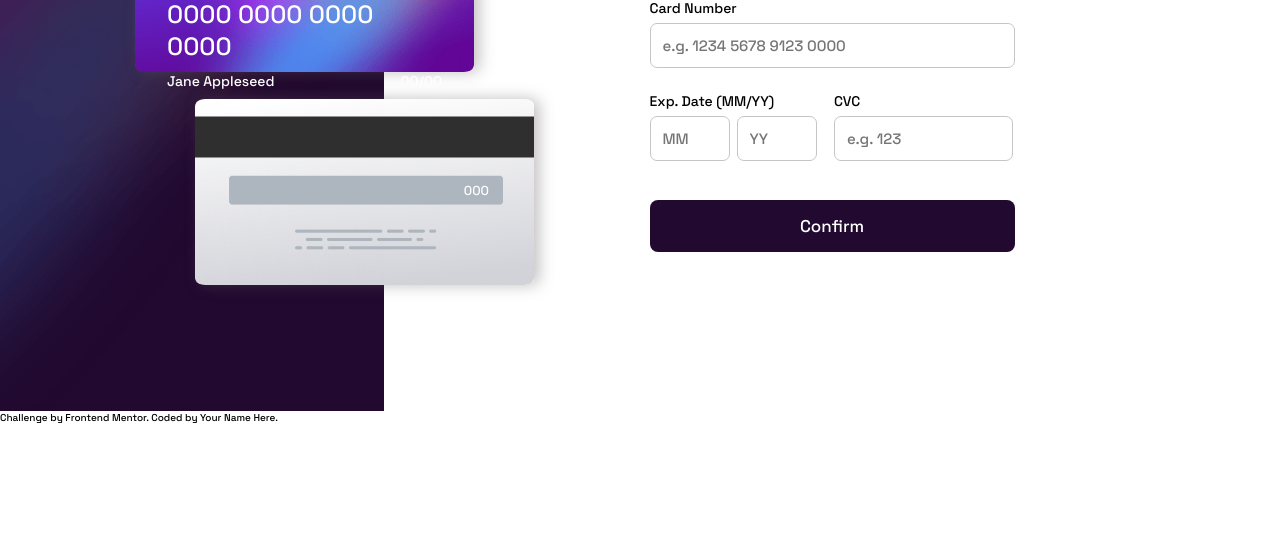
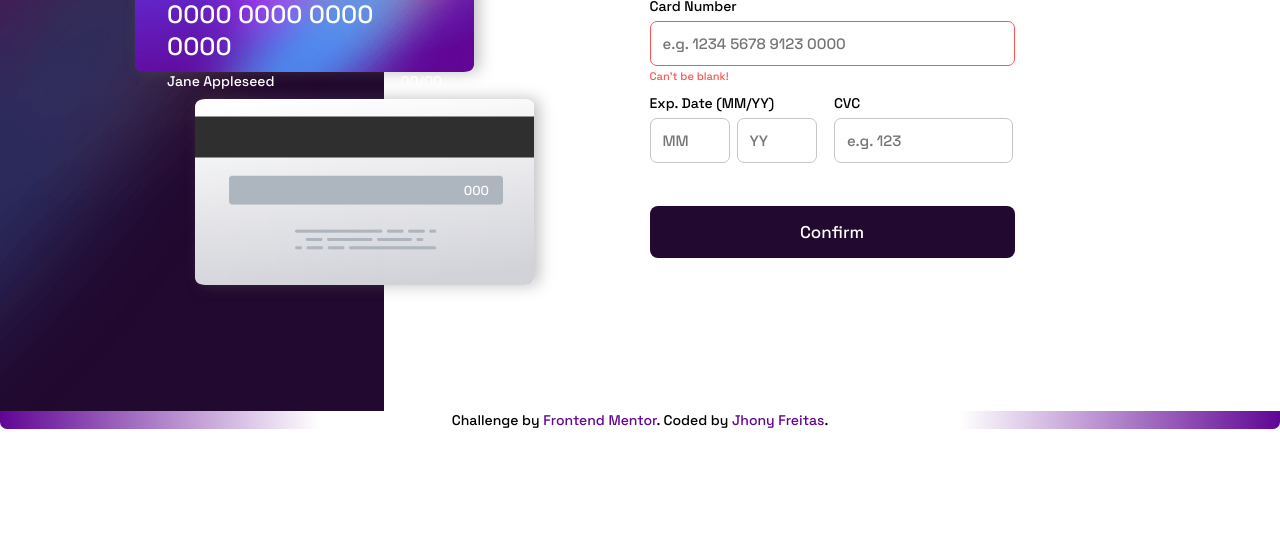
Before and after one commit to setDevJohn/interactive-card-form, a plain HTML site: page index.html in a window 1280 px wide. Shown: the part 254-800 px from the top of the page. Drawn offline with Linux system fonts and the light colour scheme.

Commit message:
Arrumando inputs dentro de div para inteção

```diff
--- a/index.html
+++ b/index.html
@@ -36,21 +36,42 @@
     <section class="card-form">
       <div class="card-details">
         <form action="" class="form">
+
           <p>Cardholder Name</p>
-          <input type="text" placeholder="e.g. Jane Appleseed"></input>
+          <div class="verification">
+            <input type="text" placeholder="e.g. Jane Appleseed"></input>
+            <span class="span-blank">Can't be blank!</span>
+          </div>
 
           <p>Card Number</p>
-          <input type="number" placeholder="e.g. 1234 5678 9123 0000"></input>
+          <div class="verification blank">
+            <input type="number" placeholder="e.g. 1234 5678 9123 0000"></input>
+            <span class="span-blank">Can't be blank!</span>
+            <span class="span-wrong">Wrong format, numbers only</span>
+          </div>
 
           <div class="date">
             <p>Exp. Date (MM/YY)</p>
-            <input type="number" placeholder="MM"></input>
-            <input type="number" placeholder="YY"></input>
+            <div class="verification">
+              <input type="number" placeholder="MM"></input>
+              <span class="span-blank">Can't be blank!</span>
+              <span class="span-wrong">Wrong format, numbers only</span>
+            </div>
+
+            <div class="verification">
+              <input type="number" placeholder="YY"></input>
+              <span class="span-blank">Can't be blank!</span>
+              <span class="span-wrong">Wrong format, numbers only</span>
+            </div>
           </div>
 
           <div class="cvc">
             <p>CVC</p>
-            <input type="number" placeholder="e.g. 123">
+            <div class="verification">
+              <input type="number" placeholder="e.g. 123">
+              <span class="span-blank">Can't be blank!</span>
+              <span class="span-wrong">Wrong format, numbers only</span>
+            </div>
           </div>
         </form>
 
@@ -76,9 +97,11 @@
     </section>
   </main>
 
-  <div class="attribution">
+  <footer class="attribution">
     Challenge by <a href="https://www.frontendmentor.io?ref=challenge" target="_blank">Frontend Mentor</a>.
-    Coded by <a href="#">Your Name Here</a>.
-  </div>
+    Coded by <a href="https://github.com/jhonyfreitasdev">Jhony Freitas</a>.
+  </footer>
+
+  <script src="src/js/index.js"></script>
 </body>
 </html>
--- a/src/css/style.css
+++ b/src/css/style.css
@@ -82,12 +82,13 @@
     font-size: 1.4rem;
 }
 
+
 .card-details .form input{
     font-size: 1.5rem;
     border-radius: 7px;
     border: solid 1px rgb(200, 196, 196);
+    margin-bottom: 3px;
     padding: 12px;
-    margin: 6px 0 24px 0;
     width: 100%;
 }
 
@@ -101,7 +102,8 @@
     margin-left: 3px;
 }
 
-.card-details .form .date input{
+.card-details .form .date .verification{
+    display: inline-block;
     margin-right: 4px;
     width: 45%;
 }
@@ -115,6 +117,32 @@
     padding: 15px;
     margin-top: 15px;
     width: 100%;
+}
+
+.card-details .verification{
+    padding: 6px 0 25px 0;
+}
+
+.card-details .span-blank,
+.card-details .span-wrong{
+    display: none;
+}
+
+.card-details .verification.blank,
+.card-details .verification.wrong-format{
+    padding: 6px 0 11px 0;
+}
+
+.card-details .verification.blank input,
+.card-details .verification.wrong-format input{
+    border-color: #ff5252;
+}
+
+.card-details .verification.blank .span-blank,
+.card-details .verification.wrong-format .span-wrong{
+    display: block;
+    font-size: 1.1rem;
+    color: #ff5252;
 }
 
 .card-form .completed-state.show{
@@ -147,3 +175,20 @@
     color: #6b6670;
     font-size: 1.7rem;
 }
+
+.attribution {
+    background-image:linear-gradient(to right,#600594,#ffffff, #ffffff, #ffffff,#600594);
+    border-radius: 0 0 7px 7px;
+    font-size: 1.4rem;
+    text-align: center;
+    max-width: 1440px;
+    margin: 0 auto;
+}
+
+.attribution a{
+    color: #600594;
+}
+
+.attribution a:hover{
+    text-decoration: underline;
+}
```
